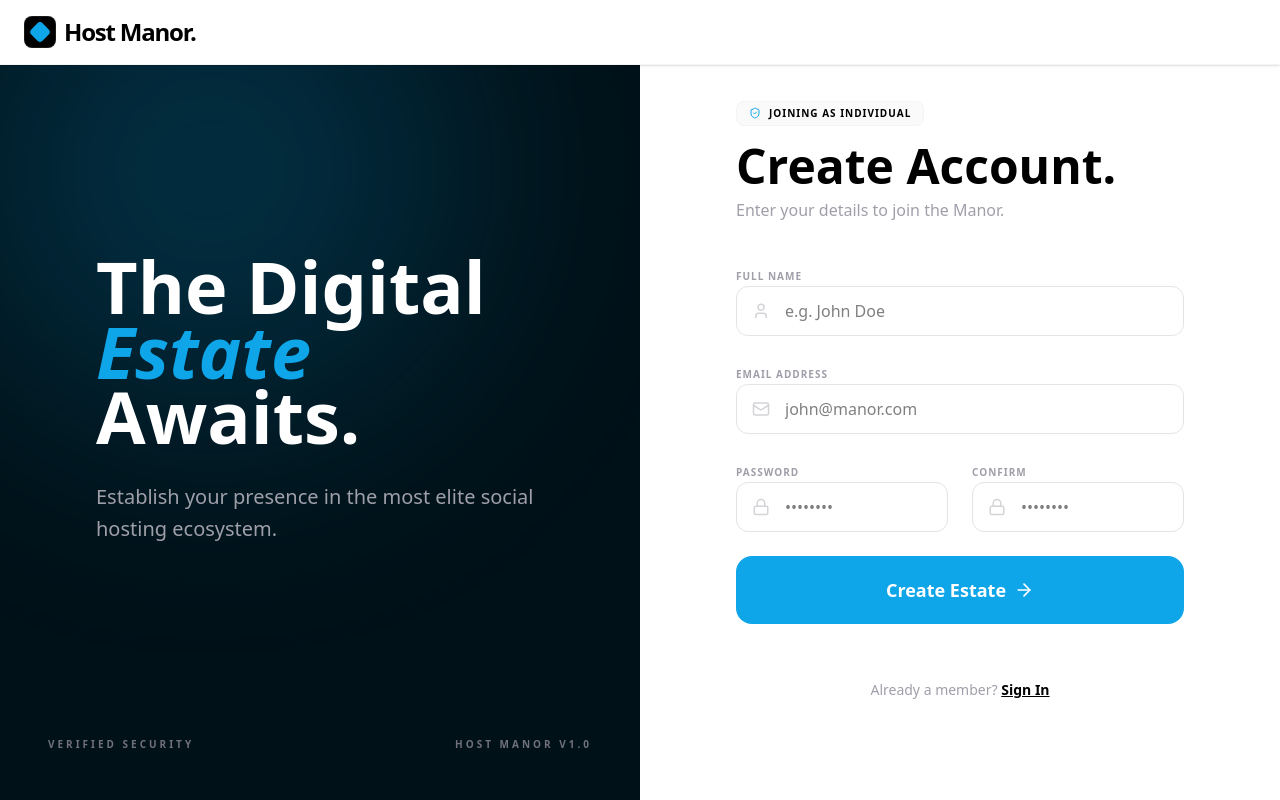
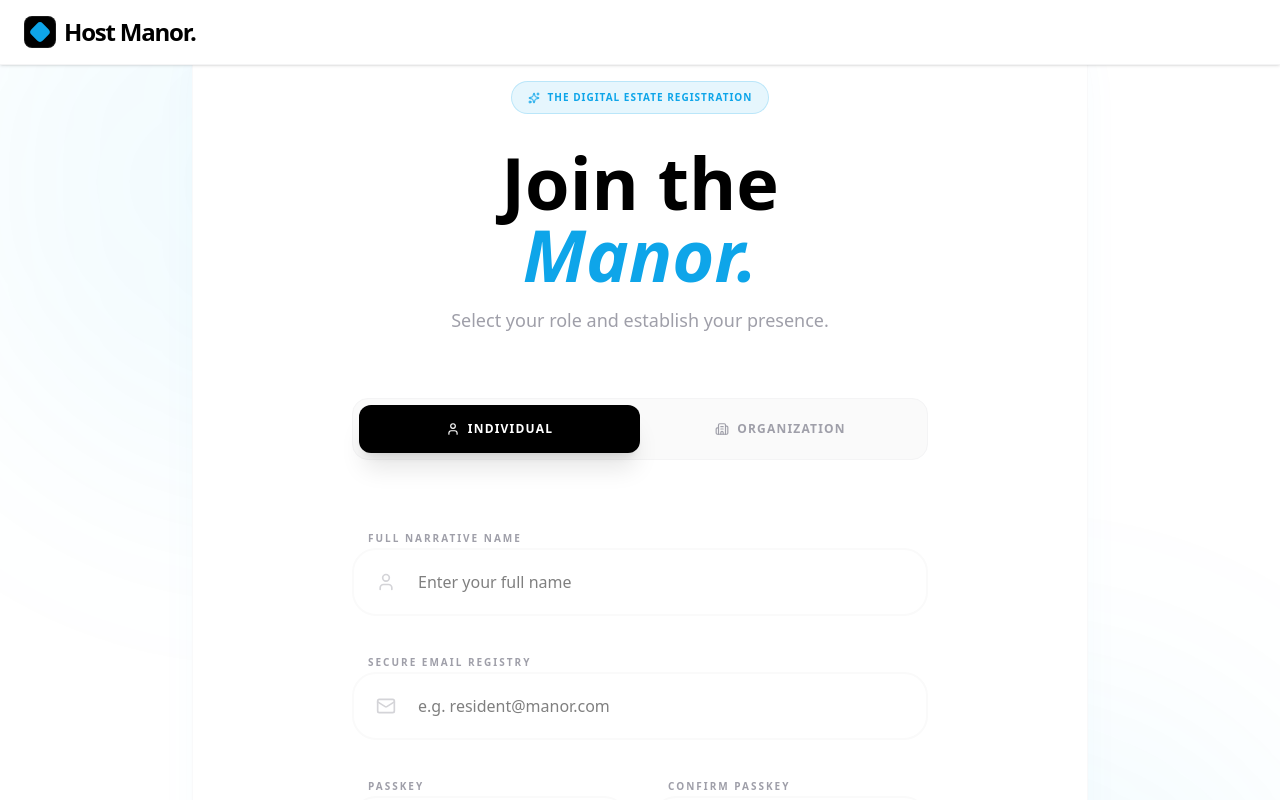
Before and after one commit to hemantnim/host-manor-social, a Next.js app in the folder apps/web/: page /auth/signup in a window 1280 px wide. Shown: the top 800 px of the page. Built offline with nearby package versions, Linux system fonts and the light colour scheme.

Commit message:
design: implement spacious centered Authentication layout and improved signup flow

```diff
--- a/apps/web/src/app/auth/layout.tsx
+++ b/apps/web/src/app/auth/layout.tsx
@@ -3,31 +3,24 @@ import Link from "next/link";
 
 export default function AuthLayout({ children }: { children: React.ReactNode }) {
   return (
-    <div className="min-h-screen bg-white flex flex-col lg:flex-row pt-20 lg:pt-0">
-      {/* Visual Sidebar */}
-      <div className="hidden lg:flex lg:w-1/2 bg-black relative overflow-hidden items-center justify-center p-20">
-        <div className="absolute inset-0 bg-sky-blue/10" />
-        <div className="absolute top-[-10%] -left-10 w-[500px] h-[500px] bg-sky-blue/20 blur-[120px] rounded-full" />
+    <div className="min-h-screen bg-white relative overflow-hidden">
+      {/* Decorative background elements */}
+      <div className="absolute top-[-10%] -left-10 w-[600px] h-[600px] bg-sky-blue/5 blur-[120px] rounded-full z-0" />
+      <div className="absolute bottom-[-10%] -right-10 w-[600px] h-[600px] bg-sky-blue/5 blur-[120px] rounded-full z-0" />
 
-        <div className="relative z-10 max-w-md">
-          <h2 className="text-7xl font-black text-white tracking-tightest leading-[0.9] mb-8">
-            The Digital <br /> <span className="text-sky-blue italic">Estate</span> Awaits.
-          </h2>
-          <p className="text-zinc-400 text-xl font-medium leading-relaxed">
-            Establish your presence in the most elite social hosting ecosystem.
-          </p>
+      {/* Main Content Area */}
+      <div className="relative z-10 flex flex-col items-center justify-center min-h-screen px-6">
+        <div className="w-full max-w-4xl bg-white rounded-[3rem] shadow-2xl shadow-sky-blue/5 border border-zinc-100/50 overflow-hidden">
+          <div className="flex flex-col lg:flex-row">
+            {children}
+          </div>
         </div>
 
-        <div className="absolute bottom-12 left-12 right-12 flex justify-between items-center text-[10px] font-black uppercase tracking-[0.3em] text-zinc-500">
-          <span>Verified Security</span>
-          <span>Host Manor v1.0</span>
-        </div>
-      </div>
-
-      {/* Auth Content */}
-      <div className="flex-1 flex flex-col items-center justify-center p-6 md:p-20">
-        <div className="w-full max-w-md">
-          {children}
+        {/* Footer for Auth pages */}
+        <div className="mt-12 flex gap-12 text-[10px] font-black uppercase tracking-[0.3em] text-zinc-300">
+          <span>Verified Protocol</span>
+          <span>Host Manor Social v1.0</span>
+          <span>Secure Cloud</span>
         </div>
       </div>
     </div>
--- a/apps/web/src/app/auth/login/page.tsx
+++ b/apps/web/src/app/auth/login/page.tsx
@@ -10,9 +10,11 @@ import {
   ArrowRight,
   Loader2,
   ShieldCheck,
-  Globe
+  Globe,
+  LogIn
 } from "lucide-react";
 import Link from "next/link";
+import { motion } from "framer-motion";
 
 const loginSchema = z.object({
   email: z.string().email("Invalid email address"),
@@ -34,84 +36,84 @@ export default function LoginPage() {
 
   const onSubmit = async (data: LoginValues) => {
     setIsLoading(true);
-    // Simulate login
     await new Promise(resolve => setTimeout(resolve, 2000));
     window.location.href = "/dashboard";
   };
 
   return (
-    <div className="space-y-10">
-      <div>
-        <h1 className="text-5xl font-black tracking-tightest">Welcome Back.</h1>
-        <p className="text-zinc-400 font-medium mt-2">Enter your credentials to access your estate.</p>
+    <div className="max-w-xl mx-auto w-full py-24 px-6 md:px-12">
+      <div className="text-center mb-16">
+        <div className="inline-flex items-center gap-2 bg-zinc-50 px-3 py-1 rounded-lg text-[10px] font-black uppercase tracking-widest mb-4 border border-zinc-100">
+          <LogIn size={12} className="text-sky-blue" /> Member Access
+        </div>
+        <h1 className="text-7xl font-black tracking-tightest mb-4 leading-none">Welcome <br /> <span className="text-sky-blue italic">Home.</span></h1>
+        <p className="text-zinc-400 font-medium text-lg">Access your digital estate and connections.</p>
       </div>
 
-      <form onSubmit={handleSubmit(onSubmit)} className="space-y-6">
+      <form onSubmit={handleSubmit(onSubmit)} className="space-y-8">
         <div className="space-y-2">
-          <label className="text-[10px] font-black uppercase tracking-widest text-zinc-400">Email Address</label>
-          <div className="relative">
-            <Mail className="absolute left-4 top-1/2 -translate-y-1/2 text-zinc-300" size={18} />
+          <label className="text-[10px] font-black uppercase tracking-[0.2em] text-zinc-400 ml-4">Registry Email</label>
+          <div className="relative group">
+            <Mail className="absolute left-6 top-1/2 -translate-y-1/2 text-zinc-300 group-focus-within:text-sky-blue transition-colors" size={20} />
             <input
               {...register("email")}
               type="email"
-              placeholder="john@manor.com"
-              className={`input-field pl-12 ${errors.email ? "border-red-500" : ""}`}
+              placeholder="resident@manor.com"
+              className={`input-field pl-16 py-5 rounded-3xl border-2 ${errors.email ? "border-red-100" : "border-zinc-50"}`}
             />
           </div>
-          {errors.email && <p className="text-red-500 text-xs font-bold">{errors.email.message}</p>}
+          {errors.email && <p className="text-red-500 text-[10px] font-black uppercase tracking-widest ml-4">{errors.email.message}</p>}
         </div>
 
         <div className="space-y-2">
-          <div className="flex justify-between items-center">
-            <label className="text-[10px] font-black uppercase tracking-widest text-zinc-400">Password</label>
-            <Link href="#" className="text-[10px] font-black uppercase tracking-widest text-sky-blue hover:underline">Forgot?</Link>
+          <div className="flex justify-between items-center px-4">
+            <label className="text-[10px] font-black uppercase tracking-[0.2em] text-zinc-400">Passkey</label>
+            <Link href="#" className="text-[10px] font-black uppercase tracking-[0.2em] text-sky-blue hover:underline">Forgot Passkey?</Link>
           </div>
-          <div className="relative">
-            <Lock className="absolute left-4 top-1/2 -translate-y-1/2 text-zinc-300" size={18} />
+          <div className="relative group">
+            <Lock className="absolute left-6 top-1/2 -translate-y-1/2 text-zinc-300 group-focus-within:text-sky-blue transition-colors" size={20} />
             <input
               {...register("password")}
               type="password"
               placeholder="••••••••"
-              className={`input-field pl-12 ${errors.password ? "border-red-500" : ""}`}
+              className={`input-field pl-16 py-5 rounded-3xl border-2 ${errors.password ? "border-red-100" : "border-zinc-50"}`}
             />
           </div>
-          {errors.password && <p className="text-red-500 text-xs font-bold">{errors.password.message}</p>}
+          {errors.password && <p className="text-red-500 text-[10px] font-black uppercase tracking-widest ml-4">{errors.password.message}</p>}
         </div>
 
         <button
           disabled={isLoading}
           type="submit"
-          className="btn-sky w-full py-5 text-lg rounded-2xl group mt-4"
+          className="btn-sky w-full py-6 text-xl rounded-[2rem] group mt-8 shadow-xl shadow-sky-blue/20"
         >
           {isLoading ? (
-            <Loader2 className="animate-spin" size={24} />
+            <Loader2 className="animate-spin" size={28} />
           ) : (
-            <>Sign Into Manor <ArrowRight size={20} className="group-hover:translate-x-1 transition-transform" /></>
+            <>Access Manor <ArrowRight size={24} className="group-hover:translate-x-1 transition-transform" /></>
           )}
         </button>
       </form>
 
-      <div className="space-y-6 pt-4">
-        <div className="relative">
-          <div className="absolute inset-0 flex items-center"><div className="w-full border-t border-zinc-100"></div></div>
-          <div className="relative flex justify-center text-[10px] font-black uppercase tracking-widest text-zinc-300">
-            <span className="bg-white px-4">Or continue with</span>
-          </div>
+      <div className="space-y-10 pt-16">
+        <div className="relative flex justify-center">
+          <div className="absolute inset-0 flex items-center px-12"><div className="w-full border-t border-zinc-100"></div></div>
+          <span className="relative bg-white px-6 text-[10px] font-black uppercase tracking-[0.3em] text-zinc-300">Fast Access</span>
         </div>
 
         <div className="grid grid-cols-2 gap-4">
-          <button className="btn-secondary py-4 rounded-xl text-xs flex items-center justify-center gap-2">
-            <img src="https://www.google.com/favicon.ico" className="w-4 h-4 grayscale" alt="Google" /> Google
+          <button className="btn-secondary py-4 rounded-2xl text-[10px] uppercase font-black tracking-widest flex items-center justify-center gap-2 hover:bg-zinc-50">
+            <img src="https://www.google.com/favicon.ico" className="w-4 h-4 grayscale opacity-50" alt="Google" /> Google
           </button>
-          <button className="btn-secondary py-4 rounded-xl text-xs flex items-center justify-center gap-2">
-            <Globe size={16} /> GitHub
+          <button className="btn-secondary py-4 rounded-2xl text-[10px] uppercase font-black tracking-widest flex items-center justify-center gap-2 hover:bg-zinc-50">
+            <Globe size={16} className="text-zinc-300" /> LinkedIn
           </button>
         </div>
       </div>
 
-      <div className="text-center pt-4">
-        <p className="text-zinc-400 text-sm font-medium">
-          New to the Manor? <Link href="/auth/role" className="text-black font-black hover:text-sky-blue underline transition-colors">Create Account</Link>
+      <div className="text-center pt-16">
+        <p className="text-zinc-400 text-sm font-medium uppercase tracking-widest text-[10px]">
+          Not yet established? <Link href="/auth/role" className="text-black font-black hover:text-sky-blue underline transition-colors">Join the Manor</Link>
         </p>
       </div>
     </div>
--- a/apps/web/src/app/auth/signup/page.tsx
+++ b/apps/web/src/app/auth/signup/page.tsx
@@ -12,10 +12,12 @@ import {
   ArrowRight,
   Loader2,
   CheckCircle2,
-  ShieldCheck
+  ShieldCheck,
+  Building2,
+  Sparkles
 } from "lucide-react";
 import Link from "next/link";
-import { motion } from "framer-motion";
+import { motion, AnimatePresence } from "framer-motion";
 
 const signupSchema = z.object({
   fullName: z.string().min(2, "Full name is required"),
@@ -31,7 +33,8 @@ type SignupValues = z.infer<typeof signupSchema>;
 
 function SignupForm() {
   const searchParams = useSearchParams();
-  const role = searchParams.get("role") || "individual";
+  const initialRole = (searchParams.get("role") as "individual" | "organization") || "individual";
+  const [role, setRole] = useState<"individual" | "organization">(initialRole);
   const [isLoading, setIsLoading] = useState(false);
   const [isSuccess, setIsSuccess] = useState(false);
 
@@ -55,107 +58,132 @@ function SignupForm() {
       <motion.div
         initial={{ opacity: 0, scale: 0.9 }}
         animate={{ opacity: 1, scale: 1 }}
-        className="text-center"
+        className="text-center py-20"
       >
-        <div className="w-20 h-20 bg-sky-blue/10 rounded-full flex items-center justify-center mx-auto mb-8 text-sky-blue">
-          <CheckCircle2 size={40} />
+        <div className="w-24 h-24 bg-sky-blue/10 rounded-[2rem] flex items-center justify-center mx-auto mb-10 text-sky-blue shadow-xl shadow-sky-blue/10">
+          <CheckCircle2 size={48} className="animate-bounce" />
         </div>
-        <h2 className="text-4xl font-black tracking-tight mb-4">Account Created.</h2>
-        <p className="text-zinc-500 font-medium mb-12">
-          Your digital keys have been generated. Please check your email to verify your estate.
+        <h2 className="text-6xl font-black tracking-tightest mb-6">Welcome home.</h2>
+        <p className="text-zinc-500 font-medium text-xl mb-12 max-w-md mx-auto leading-relaxed">
+          Your estate keys have been generated. Please verify your email to enter the Manor.
         </p>
-        <Link href="/auth/login" className="btn-sky w-full py-4 rounded-2xl">
-          Go to Login
+        <Link href="/auth/login" className="btn-sky px-12 py-5 rounded-2xl text-lg">
+          Access My Manor
         </Link>
       </motion.div>
     );
   }
 
   return (
-    <div className="space-y-10">
-      <div>
-        <div className="inline-flex items-center gap-2 bg-zinc-50 px-3 py-1 rounded-lg text-[10px] font-black uppercase tracking-widest mb-4 border border-zinc-100">
-          <ShieldCheck size={12} className="text-sky-blue" /> Joining as {role}
+    <div className="max-w-xl mx-auto w-full py-20">
+      <div className="text-center mb-16">
+        <div className="inline-flex items-center gap-2 bg-sky-blue/10 text-sky-blue px-4 py-2 rounded-full text-[10px] font-black uppercase tracking-widest mb-8 border border-sky-blue/20">
+          <Sparkles size={12} /> The Digital Estate Registration
         </div>
-        <h1 className="text-5xl font-black tracking-tightest">Create Account.</h1>
-        <p className="text-zinc-400 font-medium mt-2">Enter your details to join the Manor.</p>
+        <h1 className="text-7xl font-black tracking-tightest mb-4 leading-none">Join the <br /> <span className="text-sky-blue italic">Manor.</span></h1>
+        <p className="text-zinc-400 font-medium text-lg">Select your role and establish your presence.</p>
       </div>
 
-      <form onSubmit={handleSubmit(onSubmit)} className="space-y-6">
+      {/* Role Toggle */}
+      <div className="flex p-1.5 bg-zinc-50 rounded-2xl border border-zinc-100 mb-16 relative">
+        <button
+          onClick={() => setRole("individual")}
+          className={`flex-1 py-4 rounded-xl text-xs font-black uppercase tracking-widest transition-all flex items-center justify-center gap-2 z-10 ${
+            role === "individual" ? "text-white" : "text-zinc-400 hover:text-black"
+          }`}
+        >
+          <User size={14} /> Individual
+        </button>
+        <button
+          onClick={() => setRole("organization")}
+          className={`flex-1 py-4 rounded-xl text-xs font-black uppercase tracking-widest transition-all flex items-center justify-center gap-2 z-10 ${
+            role === "organization" ? "text-white" : "text-zinc-400 hover:text-black"
+          }`}
+        >
+          <Building2 size={14} /> Organization
+        </button>
+        <motion.div
+          className="absolute inset-1.5 w-[calc(50%-6px)] bg-black rounded-xl shadow-xl"
+          animate={{ x: role === "individual" ? 0 : "100%" }}
+          transition={{ type: "spring", stiffness: 300, damping: 30 }}
+        />
+      </div>
+
+      <form onSubmit={handleSubmit(onSubmit)} className="space-y-8">
         <div className="space-y-2">
-          <label className="text-[10px] font-black uppercase tracking-widest text-zinc-400">Full Name</label>
-          <div className="relative">
-            <User className="absolute left-4 top-1/2 -translate-y-1/2 text-zinc-300" size={18} />
+          <label className="text-[10px] font-black uppercase tracking-[0.2em] text-zinc-400 ml-4">Full Narrative Name</label>
+          <div className="relative group">
+            <User className="absolute left-6 top-1/2 -translate-y-1/2 text-zinc-300 group-focus-within:text-sky-blue transition-colors" size={20} />
             <input
               {...register("fullName")}
               type="text"
-              placeholder="e.g. John Doe"
-              className={`input-field pl-12 ${errors.fullName ? "border-red-500" : ""}`}
+              placeholder="Enter your full name"
+              className={`input-field pl-16 py-5 rounded-3xl border-2 ${errors.fullName ? "border-red-100" : "border-zinc-50"}`}
             />
           </div>
-          {errors.fullName && <p className="text-red-500 text-xs font-bold">{errors.fullName.message}</p>}
+          {errors.fullName && <p className="text-red-500 text-[10px] font-black uppercase tracking-widest ml-4">{errors.fullName.message}</p>}
         </div>
 
         <div className="space-y-2">
-          <label className="text-[10px] font-black uppercase tracking-widest text-zinc-400">Email Address</label>
-          <div className="relative">
-            <Mail className="absolute left-4 top-1/2 -translate-y-1/2 text-zinc-300" size={18} />
+          <label className="text-[10px] font-black uppercase tracking-[0.2em] text-zinc-400 ml-4">Secure Email Registry</label>
+          <div className="relative group">
+            <Mail className="absolute left-6 top-1/2 -translate-y-1/2 text-zinc-300 group-focus-within:text-sky-blue transition-colors" size={20} />
             <input
               {...register("email")}
               type="email"
-              placeholder="john@manor.com"
-              className={`input-field pl-12 ${errors.email ? "border-red-500" : ""}`}
+              placeholder="e.g. resident@manor.com"
+              className={`input-field pl-16 py-5 rounded-3xl border-2 ${errors.email ? "border-red-100" : "border-zinc-50"}`}
             />
           </div>
-          {errors.email && <p className="text-red-500 text-xs font-bold">{errors.email.message}</p>}
+          {errors.email && <p className="text-red-500 text-[10px] font-black uppercase tracking-widest ml-4">{errors.email.message}</p>}
         </div>
 
         <div className="grid grid-cols-1 md:grid-cols-2 gap-6">
           <div className="space-y-2">
-            <label className="text-[10px] font-black uppercase tracking-widest text-zinc-400">Password</label>
-            <div className="relative">
-              <Lock className="absolute left-4 top-1/2 -translate-y-1/2 text-zinc-300" size={18} />
+            <label className="text-[10px] font-black uppercase tracking-[0.2em] text-zinc-400 ml-4">Passkey</label>
+            <div className="relative group">
+              <Lock className="absolute left-6 top-1/2 -translate-y-1/2 text-zinc-300 group-focus-within:text-sky-blue transition-colors" size={20} />
               <input
                 {...register("password")}
                 type="password"
                 placeholder="••••••••"
-                className={`input-field pl-12 ${errors.password ? "border-red-500" : ""}`}
+                className={`input-field pl-16 py-5 rounded-3xl border-2 ${errors.password ? "border-red-100" : "border-zinc-50"}`}
               />
             </div>
-            {errors.password && <p className="text-red-500 text-xs font-bold">{errors.password.message}</p>}
+            {errors.password && <p className="text-red-500 text-[10px] font-black uppercase tracking-widest ml-4">{errors.password.message}</p>}
           </div>
 
           <div className="space-y-2">
-            <label className="text-[10px] font-black uppercase tracking-widest text-zinc-400">Confirm</label>
-            <div className="relative">
-              <Lock className="absolute left-4 top-1/2 -translate-y-1/2 text-zinc-300" size={18} />
+            <label className="text-[10px] font-black uppercase tracking-[0.2em] text-zinc-400 ml-4">Confirm Passkey</label>
+            <div className="relative group">
+              <Lock className="absolute left-6 top-1/2 -translate-y-1/2 text-zinc-300 group-focus-within:text-sky-blue transition-colors" size={20} />
               <input
                 {...register("confirmPassword")}
                 type="password"
                 placeholder="••••••••"
-                className={`input-field pl-12 ${errors.confirmPassword ? "border-red-500" : ""}`}
+                className={`input-field pl-16 py-5 rounded-3xl border-2 ${errors.confirmPassword ? "border-red-100" : "border-zinc-50"}`}
               />
             </div>
-            {errors.confirmPassword && <p className="text-red-500 text-xs font-bold">{errors.confirmPassword.message}</p>}
+            {errors.confirmPassword && <p className="text-red-500 text-[10px] font-black uppercase tracking-widest ml-4">{errors.confirmPassword.message}</p>}
           </div>
         </div>
 
         <button
           disabled={isLoading}
           type="submit"
-          className="btn-sky w-full py-5 text-lg rounded-2xl group mt-4"
+          className="btn-sky w-full py-6 text-xl rounded-[2rem] group mt-8 shadow-xl shadow-sky-blue/20"
         >
           {isLoading ? (
-            <Loader2 className="animate-spin" size={24} />
+            <Loader2 className="animate-spin" size={28} />
           ) : (
-            <>Create Estate <ArrowRight size={20} className="group-hover:translate-x-1 transition-transform" /></>
+            <>Establish Estate <ArrowRight size={24} className="group-hover:translate-x-1 transition-transform" /></>
           )}
         </button>
       </form>
 
-      <div className="text-center pt-4">
-        <p className="text-zinc-400 text-sm font-medium">
-          Already a member? <Link href="/auth/login" className="text-black font-black hover:text-sky-blue underline transition-colors">Sign In</Link>
+      <div className="text-center pt-12">
+        <p className="text-zinc-400 text-sm font-medium uppercase tracking-widest text-[10px]">
+          Already an established member? <Link href="/auth/login" className="text-black font-black hover:text-sky-blue underline transition-colors">Sign In</Link>
         </p>
       </div>
     </div>
@@ -165,8 +193,8 @@ function SignupForm() {
 export default function SignupPage() {
   return (
     <Suspense fallback={
-      <div className="flex items-center justify-center p-20">
-        <Loader2 className="animate-spin text-sky-blue" size={40} />
+      <div className="flex items-center justify-center p-40">
+        <Loader2 className="animate-spin text-sky-blue" size={48} />
       </div>
     }>
       <SignupForm />
```
